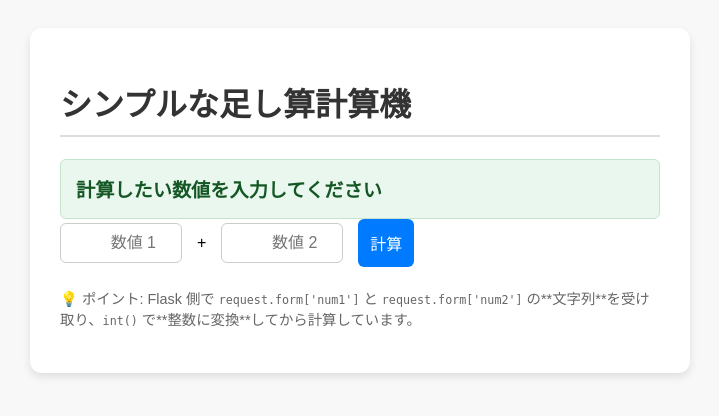
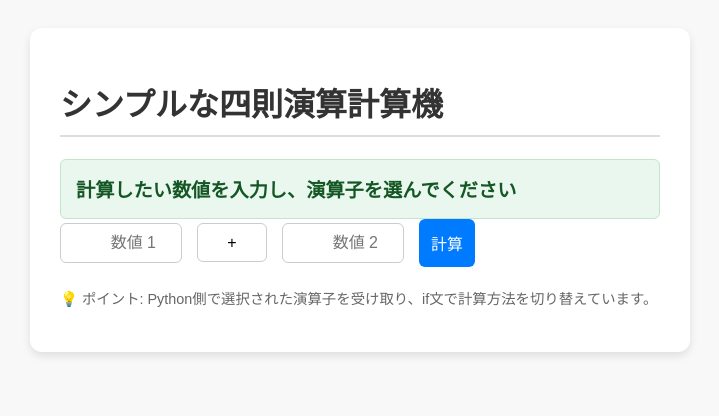
Before and after one commit to manaby-kei/portfolio, a Flask app: page / in a window 1280 px wide. Shown: the top 416 px of the page, without its empty margins (280-999 px from the left). Run offline with Flask 3, Linux system fonts and the light colour scheme.

Commit message:
四則演算

```diff
--- a/app.py
+++ b/app.py
@@ -2,38 +2,69 @@ from flask import Flask, render_template, request
 
 app = Flask(__name__)
 
-# 足し算計算機のメインルート
+# 四則演算のメインルート
 @app.route("/", methods=["GET", "POST"])
 def index():
-    # デフォルトのメッセージ
-    result_message = "計算したい数値を入力してください"
+    # 入力値を保持するためのデフォルト値
+    num1_val = ""
+    num2_val = ""
+    result_message = "計算したい数値を入力し、演算子を選んでください"
 
-    # POSTリクエスト（フォーム送信）があった場合の処理
     if request.method == "POST":
         try:
-            # フォームデータから 'num1' と 'num2' の値を取り出す
+            # フォームデータから3つの値を取り出す
             num1_str = request.form['num1']
             num2_str = request.form['num2']
+            operator = request.form['operator']
 
-            # 文字列を整数に変換
-            num1 = int(num1_str)
-            num2 = int(num2_str)
+            # 入力値を保持
+            num1_val = num1_str
+            num2_val = num2_str
 
-            # 計算の実行
-            result = num1 + num2
+            # 文字列を数値に変換 (割り算対応のためfloatを使用)
+            num1 = float(num1_str)
+            num2 = float(num2_str)
 
-            # 結果メッセージを作成
-            result_message = f"{num1} + {num2} = {result} です！"
+            result = None
+
+            # 演算子に応じて計算を分岐
+            if operator == "+":
+                result = num1 + num2
+            elif operator == "-":
+                result = num1 - num2
+            elif operator == "*":
+                result = num1 * num2
+            elif operator == "/":
+                # ゼロ除算エラーのチェック
+                if num2 == 0:
+                    result_message = "エラー：0で割ることはできません。"
+                    # テンプレートを返して処理を終了
+                    return render_template("flask_test.html",
+                                           message=result_message,
+                                           num1_val=num1_val,
+                                           num2_val=num2_val)
+                result = num1 / num2
+
+            # 結果メッセージを作成 (小数点以下2桁で表示)
+            # 整数結果の場合、不要な .00 を表示しないように調整
+            if result == int(result):
+                result_message = f"{num1} {operator} {num2} = {int(result)} です！"
+            else:
+                result_message = f"{num1} {operator} {num2} = {result:.2f} です！"
 
         except ValueError:
-            # 数値変換エラー（整数以外の入力）
-            result_message = "エラー：有効な整数を入力してください。"
+            # 数値変換エラー
+            result_message = "エラー：有効な数値を入力してください。"
         except Exception as e:
             # その他の予期せぬエラー
             result_message = f"予期せぬエラーが発生しました: {e}"
 
-    # ★★★ 参照するテンプレートを 'flask_test.html' に変更 ★★★
-    return render_template("flask_test.html", message=result_message)
+    # テンプレートをレンダリング
+    return render_template("flask_test.html",
+                           message=result_message,
+                           num1_val=num1_val,
+                           num2_val=num2_val)
 
 if __name__ == '__main__':
+    # デバッグモードで実行
     app.run(debug=True)
--- a/templates/Flask_test.html
+++ b/templates/Flask_test.html
@@ -1,15 +1,32 @@
 <!DOCTYPE html>
+
 <html lang="ja">
 <head>
 <meta charset="UTF-8">
 <meta name="viewport" content="width=device-width, initial-scale=1.0">
-    <title>足し算計算機</title>
+<title>四則演算計算機</title>
 <style>
 body { font-family: sans-serif; padding: 20px; background-color: #f8f8f8; }
 .container { max-width: 600px; margin: 0 auto; background-color: white; padding: 30px; border-radius: 12px; box-shadow: 0 4px 8px rgba(0,0,0,0.1); }
 h1 { color: #333; border-bottom: 2px solid #ddd; padding-bottom: 10px; }
 form { display: flex; align-items: center; gap: 15px; }
-        input[type="number"] { padding: 10px; border: 1px solid #ccc; border-radius: 6px; font-size: 16px; width: 100px; text-align: right;} /* widthを調整 */
+/* selectタグとinput type="number"のスタイル */
+input[type="number"], select {
+padding: 10px;
+border: 1px solid #ccc;
+border-radius: 6px;
+font-size: 16px;
+width: 100px;
+text-align: right;
+-webkit-appearance: none;
+-moz-appearance: none;
+
+appearance: none;
+
+background-color: white;
+cursor: pointer;
+}
+select { width: 70px; text-align: center; }
 button { padding: 12px; background-color: #007bff; color: white; border: none; border-radius: 6px; cursor: pointer; font-size: 16px; transition: background-color 0.3s; }
 button:hover { background-color: #0056b3; }
 .message { margin-top: 20px; padding: 15px; background-color: #e9f7ef; border: 1px solid #c3e6cb; border-radius: 6px; color: #155724; font-weight: bold; font-size: 1.2em; }
@@ -17,23 +34,35 @@
 </head>
 <body>
 <div class="container">
-        <h1>シンプルな足し算計算機</h1>
+<h1>シンプルな四則演算計算機</h1>
 
-        <!-- Flask から受け取った結果メッセージを表示 -->
+    <!-- Flaskから渡されたメッセージ変数を表示 -->
     <div class="message">{{ message }}</div>
 
+    <!-- action="/" method="POST" は変更なし -->
     <form method="POST" action="/">
-            <!-- name="num1" で最初の数値を受け取る -->
-            <input type="number" name="num1" placeholder="数値 1" required>
-            <span>+</span>
-            <!-- name="num2" で2番目の数値を受け取る -->
-            <input type="number" name="num2" placeholder="数値 2" required>
+        <!-- name="num1" -->
+        <input type="number" name="num1" placeholder="数値 1" required value="{{ num1_val }}">
+
+        <!-- 演算子のドロップダウンリスト -->
+        <select name="operator">
+            <option value="+">+</option>
+            <option value="-">-</option>
+            <option value="*">*</option>
+            <option value="/">/</option>
+        </select>
+
+        <!-- name="num2" -->
+        <input type="number" name="num2" placeholder="数値 2" required value="{{ num2_val }}">
+
         <button type="submit">計算</button>
     </form>
 
     <p style="margin-top: 20px; font-size: 0.9em; color: #666;">
-            💡 ポイント: Flask 側で <code>request.form['num1']</code> と <code>request.form['num2']</code> の**文字列**を受け取り、<code>int()</code> で**整数に変換**してから計算しています。
+        💡 ポイント: Python側で選択された演算子を受け取り、if文で計算方法を切り替えています。
     </p>
 </div>
+
+
 </body>
 </html>
```
Lines whose indentation alone changed are shown as unchanged.
